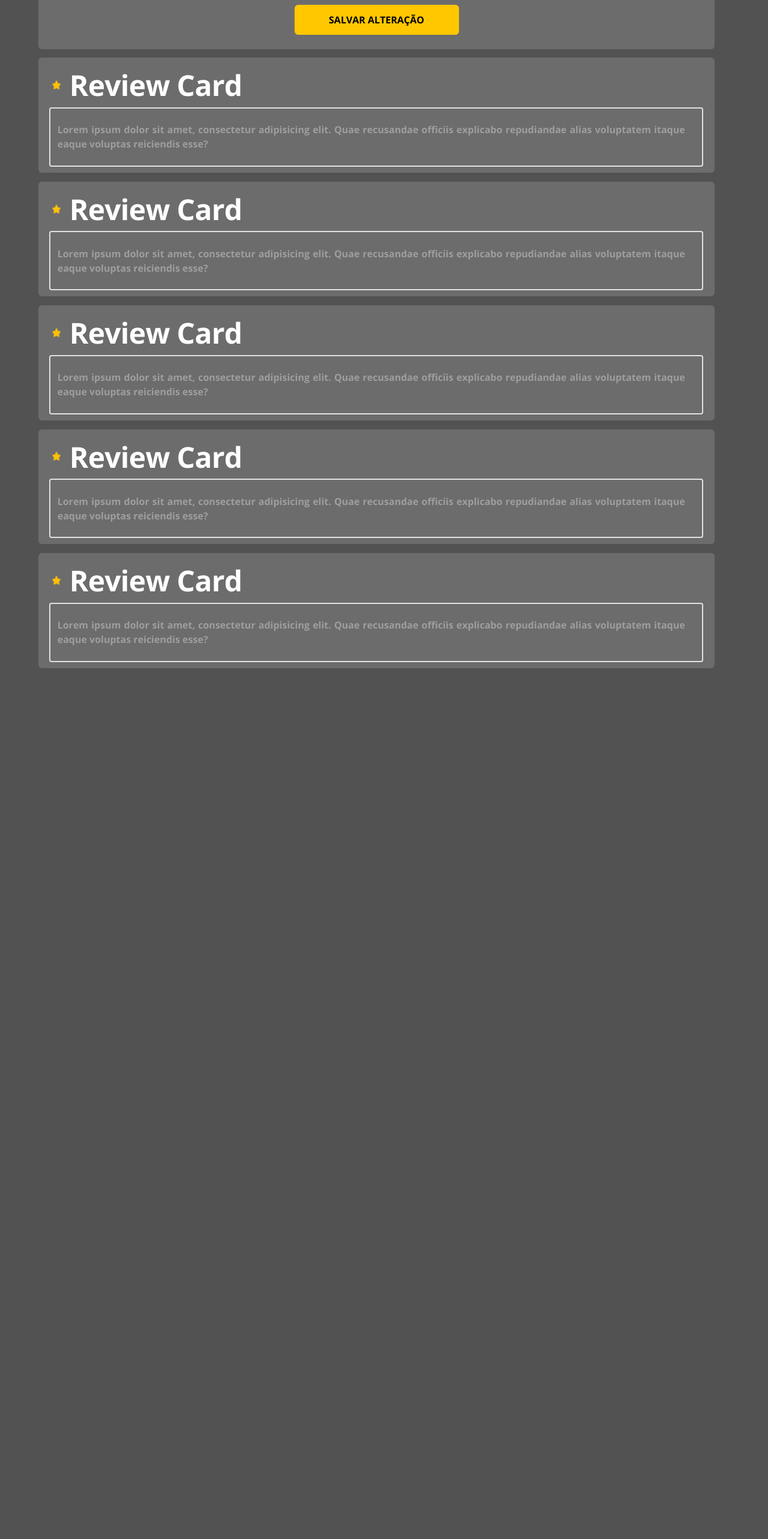
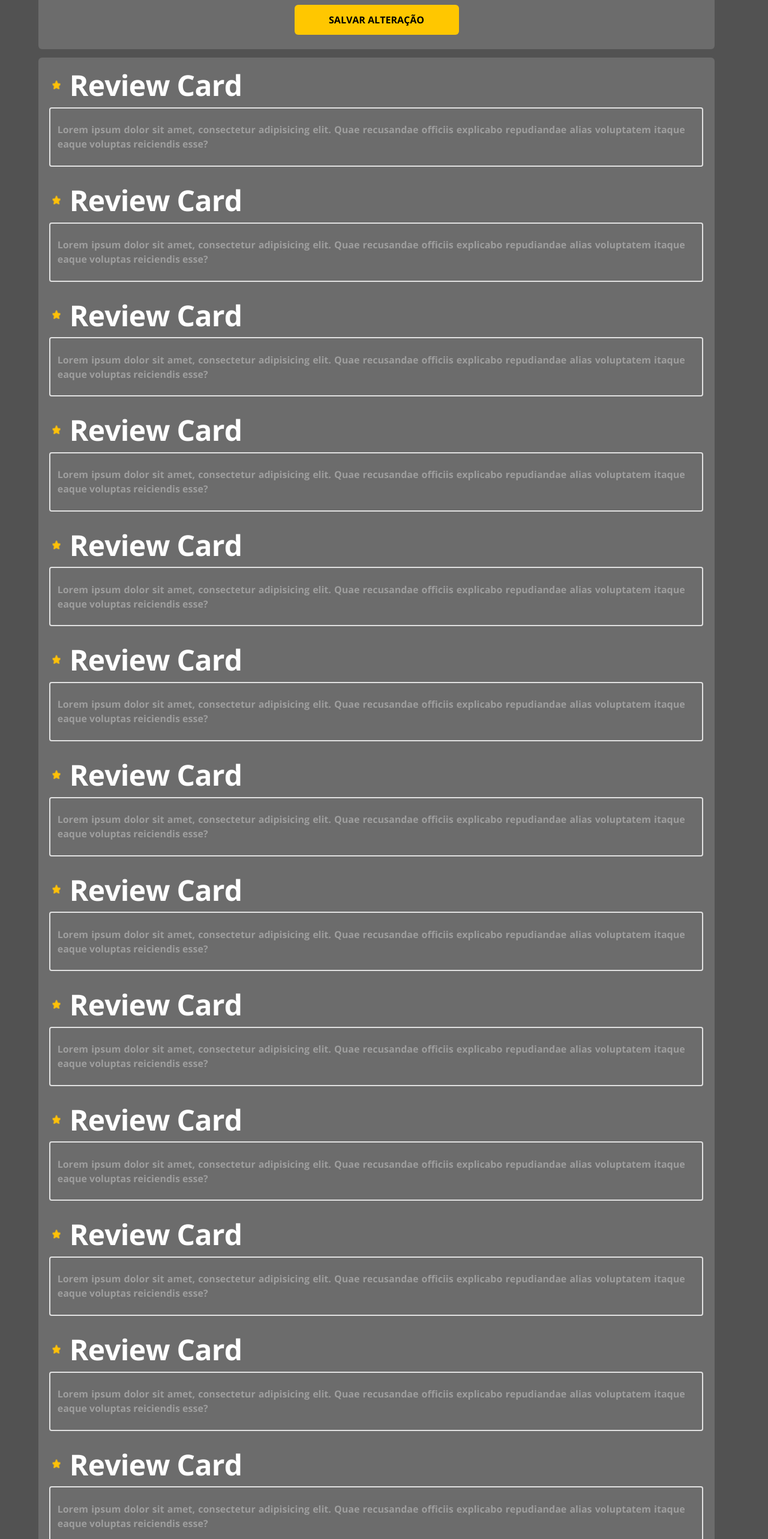
Before and after one commit to KEENNEEDYY/MovieFlix-frontweb, a React (Create React App) app: page /details in a window 1280 px wide. Shown: the part 234-2800 px from the top of the page at 60% size. Before the commit the page ends 1348 px from the top, so only its background shows below. Built offline with nearby package versions, Linux system fonts and the light colour scheme.

Commit message:
Fix ReviewListing

```diff
--- a/src/components/ReviewListing/index.tsx
+++ b/src/components/ReviewListing/index.tsx
@@ -7,6 +7,27 @@ const ReviewListing = () => {
         <div className="reviewlisting-container">
             {/** REVIEWLISTING */}
             <ReviewCard />
+            <ReviewCard />
+            <ReviewCard />
+            <ReviewCard />
+            <ReviewCard />
+            <ReviewCard />
+            <ReviewCard />
+            <ReviewCard />
+            <ReviewCard />
+            <ReviewCard />
+            <ReviewCard />
+            <ReviewCard />
+            <ReviewCard />
+            <ReviewCard />
+            <ReviewCard />
+            <ReviewCard />
+            <ReviewCard />
+            <ReviewCard />
+            <ReviewCard />
+            <ReviewCard />
+            <ReviewCard />
+            <ReviewCard />
         </div>
     );
 };
--- a/src/components/ReviewListing/styles.css
+++ b/src/components/ReviewListing/styles.css
@@ -7,5 +7,4 @@
     text-align: left;
     background-color: #6C6C6C;
     border-radius: 6px;
-
 }
--- a/src/pages/Private/MovieDetails/index.tsx
+++ b/src/pages/Private/MovieDetails/index.tsx
@@ -8,10 +8,6 @@ const MovieDetails = () => {
             <h1>Tela de detalhes do filme id: 1</h1>
             <ReviewForm />
             <ReviewListing />
-            <ReviewListing />
-            <ReviewListing />
-            <ReviewListing />
-            <ReviewListing />
         </div>
     );
 };
```
